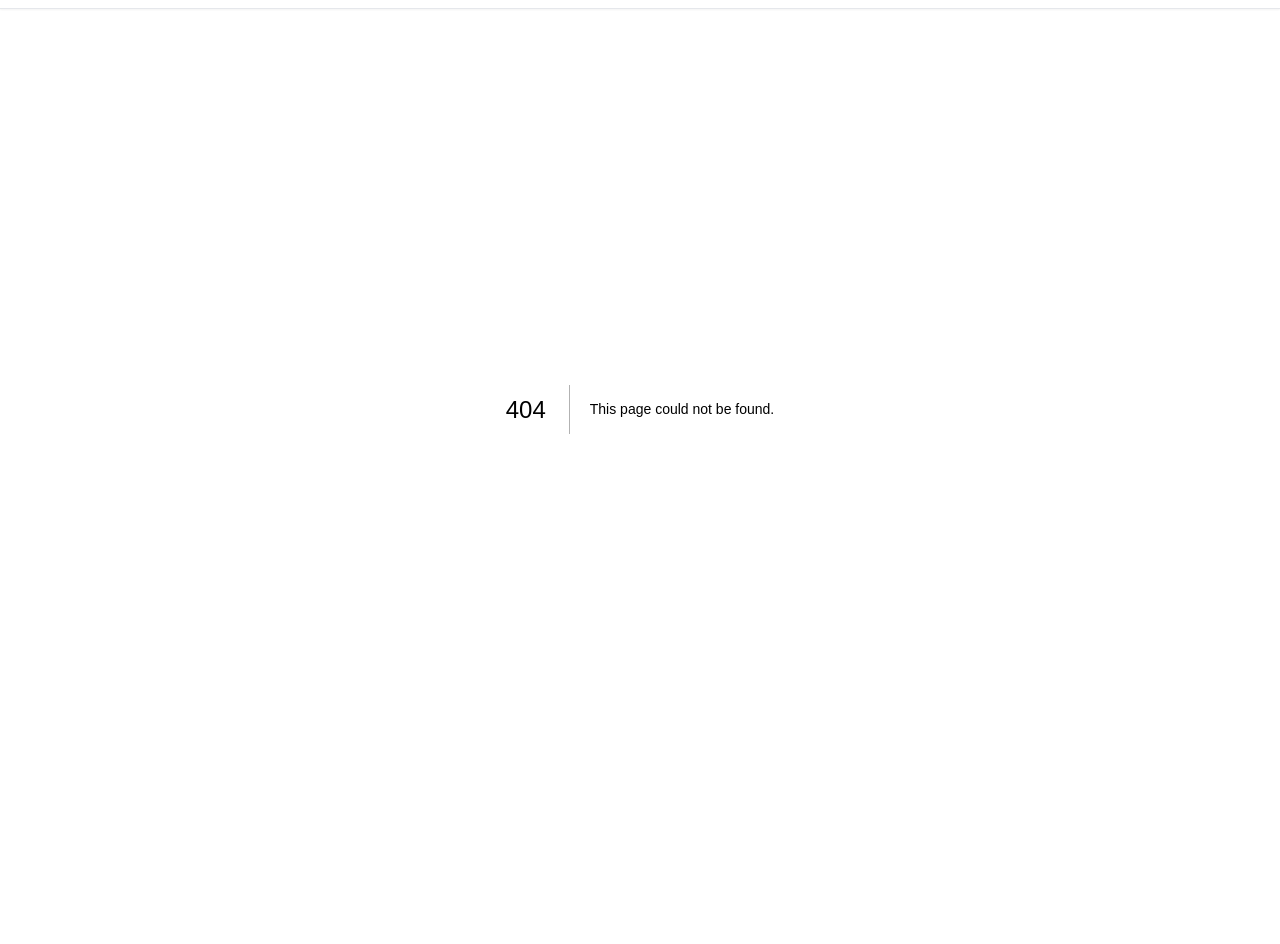
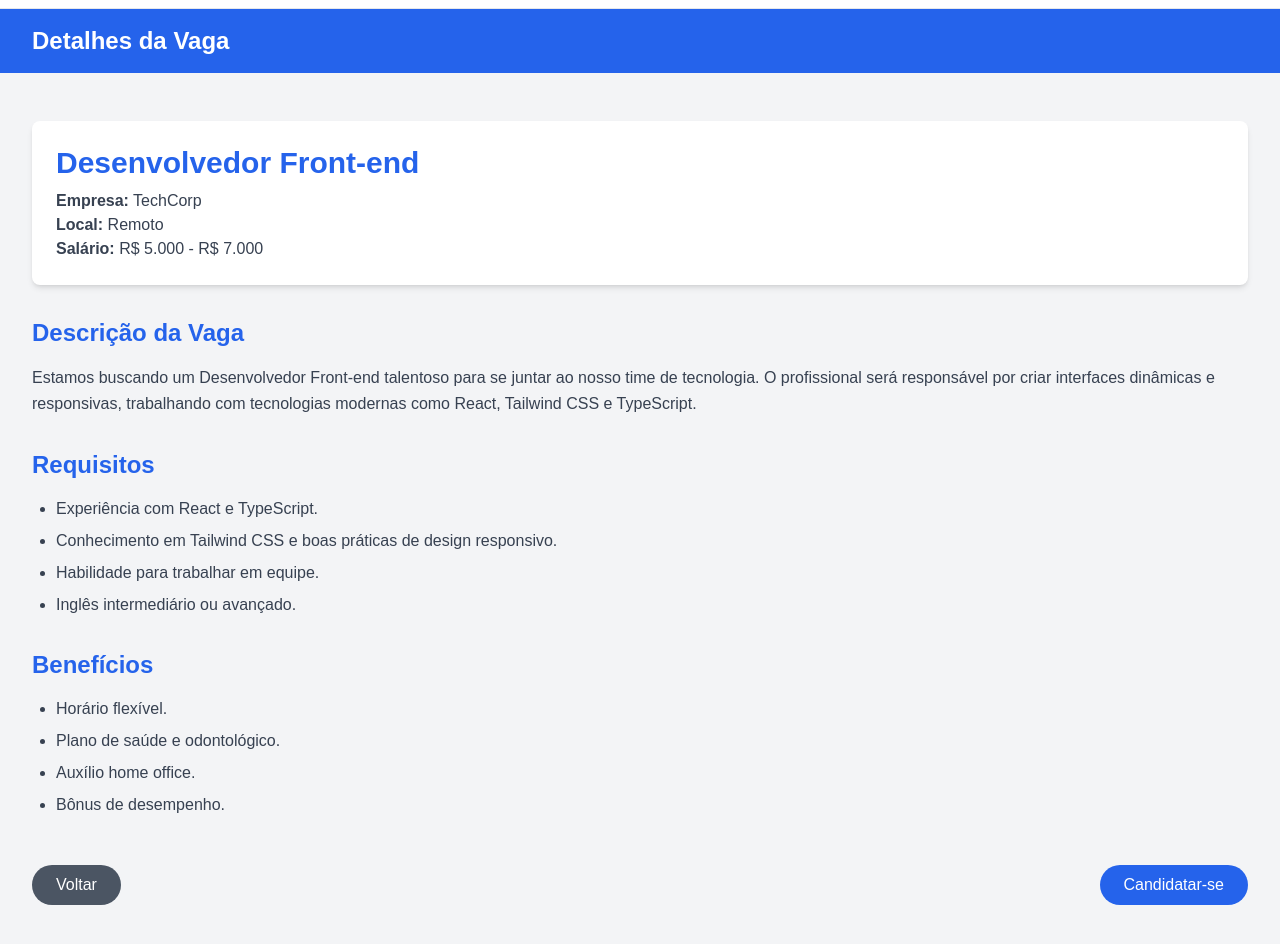
Before and after one commit to softexrecifepe/PI-RE9-TURMA-07-EQUIPE-01, a Next.js app: page /jobdetalhe in a window 1280 px wide. Before the commit this address had no page. Shown: the part 80-1024 px from the top of the page. Before the commit the page ends 889 px from the top, so only its background shows below. Built offline with nearby package versions, Linux system fonts and the light colour scheme.

Commit message:
feat: Adição do detalhamento de vagas da mainPage.

```diff
--- /dev/null
+++ b/src/app/jobdetalhe/page.tsx
@@ -0,0 +1,81 @@
+import Link from "next/link";
+import React from "react";
+
+const JobDetails: React.FC = () => {
+  return (
+
+    <div className="bg-gray-100 min-h-screen">
+
+      <header className="bg-blue-600 text-white py-4">
+        <div className="container mx-auto px-8">
+          <h1 className="text-2xl font-bold">Detalhes da Vaga</h1>
+        </div>
+      </header>
+
+
+      <main className="container mx-auto px-8 py-12">
+
+        <div className="bg-white shadow-md rounded-lg p-6">
+          <h2 className="text-3xl font-bold text-blue-600">Desenvolvedor Front-end</h2>
+          <p className="mt-2 text-gray-700">
+            <strong>Empresa:</strong> TechCorp
+          </p>
+          <p className="text-gray-700">
+            <strong>Local:</strong> Remoto
+          </p>
+          <p className="text-gray-700">
+            <strong>Salário:</strong> R$ 5.000 - R$ 7.000
+          </p>
+        </div>
+
+
+        <section className="mt-8">
+          <h3 className="text-2xl font-semibold text-blue-600">Descrição da Vaga</h3>
+          <p className="mt-4 text-gray-700 leading-relaxed">
+            Estamos buscando um Desenvolvedor Front-end talentoso para se juntar ao nosso time
+            de tecnologia. O profissional será responsável por criar interfaces dinâmicas e
+            responsivas, trabalhando com tecnologias modernas como React, Tailwind CSS e TypeScript.
+          </p>
+        </section>
+
+
+        <section className="mt-8">
+          <h3 className="text-2xl font-semibold text-blue-600">Requisitos</h3>
+          <ul className="list-disc ml-6 mt-4 text-gray-700 space-y-2">
+            <li>Experiência com React e TypeScript.</li>
+            <li>Conhecimento em Tailwind CSS e boas práticas de design responsivo.</li>
+            <li>Habilidade para trabalhar em equipe.</li>
+            <li>Inglês intermediário ou avançado.</li>
+          </ul>
+        </section>
+
+
+        <section className="mt-8">
+          <h3 className="text-2xl font-semibold text-blue-600">Benefícios</h3>
+          <ul className="list-disc ml-6 mt-4 text-gray-700 space-y-2">
+            <li>Horário flexível.</li>
+            <li>Plano de saúde e odontológico.</li>
+            <li>Auxílio home office.</li>
+            <li>Bônus de desempenho.</li>
+          </ul>
+        </section>
+
+
+        <div className="mt-12 flex justify-between">
+
+            <Link href="/mainpage">
+          <button className="bg-gray-600 text-white px-6 py-2 rounded-full hover:bg-gray-700">
+            Voltar
+          </button> </Link>
+
+          <Link href="/candidatura">
+          <button className="bg-blue-600 text-white px-6 py-2 rounded-full hover:bg-blue-700">
+            Candidatar-se
+          </button> </Link>
+        </div>
+      </main>
+    </div>
+  );
+};
+
+export default JobDetails;
```
